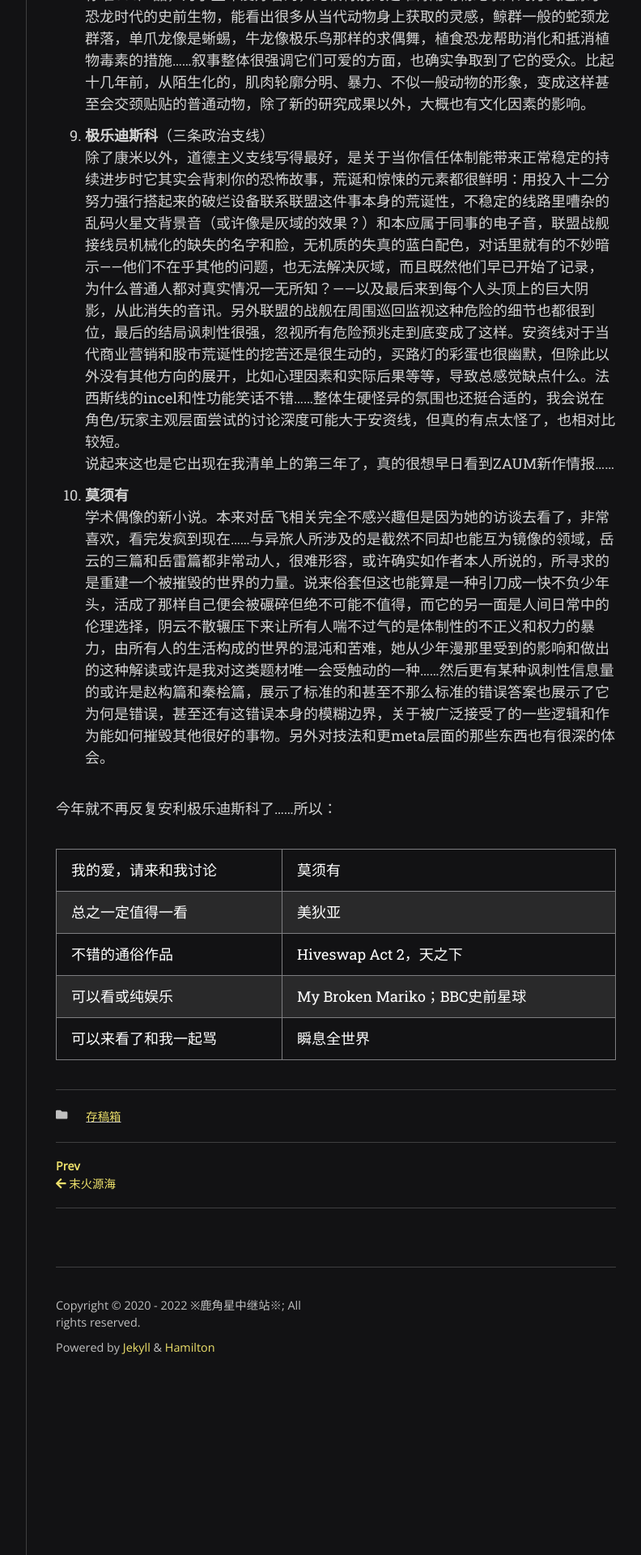
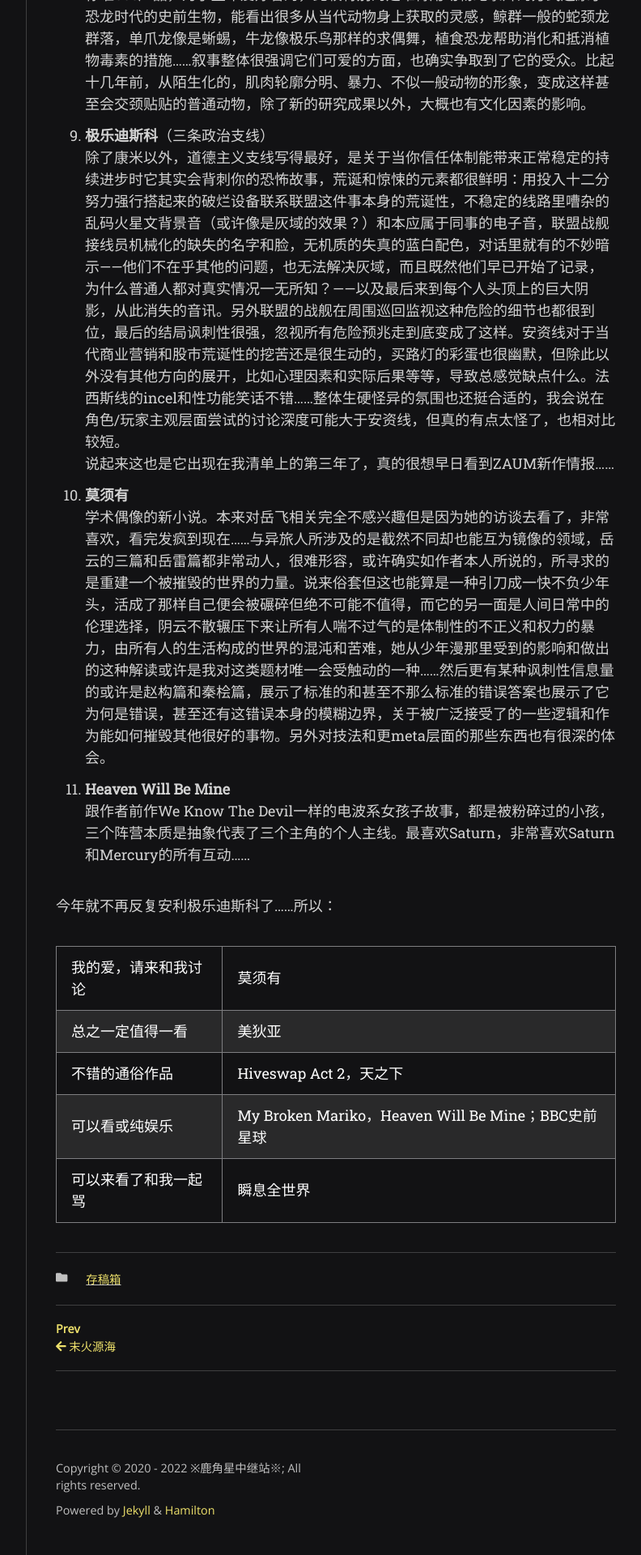
Before and after one commit to scatterdclouds/scatterdclouds.github.io, a Jekyll site: the page built from _posts/2022-06-23-testfile.md, in a window 1280 px wide. Shown: the part 1780-3700 px from the top of the page at 81% size, without its empty margins (357-1149 px from the left). Built offline with Jekyll 4.4.1, drawn with Linux system fonts in a browser that asks for light colours; nearby versions of some CDN libraries; some web fonts are replaced; comment, search, counter and statistics services are not loaded.

Commit message:
Update 2022-06-23-testfile.md

```diff
--- a/_posts/2022-06-23-testfile.md
+++ b/_posts/2022-06-23-testfile.md
@@ -30,10 +30,12 @@ comments: true
 
 10. **莫须有** <br/> 学术偶像的新小说。本来对岳飞相关完全不感兴趣但是因为她的访谈去看了，非常喜欢，看完发疯到现在……与异旅人所涉及的是截然不同却也能互为镜像的领域，岳云的三篇和岳雷篇都非常动人，很难形容，或许确实如作者本人所说的，所寻求的是重建一个被摧毁的世界的力量。说来俗套但这也能算是一种引刀成一快不负少年头，活成了那样自己便会被碾碎但绝不可能不值得，而它的另一面是人间日常中的伦理选择，阴云不散辗压下来让所有人喘不过气的是体制性的不正义和权力的暴力，由所有人的生活构成的世界的混沌和苦难，她从少年漫那里受到的影响和做出的这种解读或许是我对这类题材唯一会受触动的一种……然后更有某种讽刺性信息量的或许是赵构篇和秦桧篇，展示了标准的和甚至不那么标准的错误答案也展示了它为何是错误，甚至还有这错误本身的模糊边界，关于被广泛接受了的一些逻辑和作为能如何摧毁其他很好的事物。另外对技法和更meta层面的那些东西也有很深的体会。
 
+11. **Heaven Will Be Mine** <br/> 跟作者前作We Know The Devil一样的电波系女孩子故事，都是被粉碎过的小孩，三个阵营本质是抽象代表了三个主角的个人主线。最喜欢Saturn，非常喜欢Saturn和Mercury的所有互动……
+
 今年就不再反复安利极乐迪斯科了……所以：
 
 | 我的爱，请来和我讨论 | 莫须有                       |
 | 总之一定值得一看     | 美狄亚                       |
 | 不错的通俗作品       | Hiveswap Act 2，天之下       |
-| 可以看或纯娱乐      | My Broken Mariko；BBC史前星球 |
+| 可以看或纯娱乐      | My Broken Mariko，Heaven Will Be Mine；BBC史前星球 |
 | 可以来看了和我一起骂 | 瞬息全世界                    |
```
